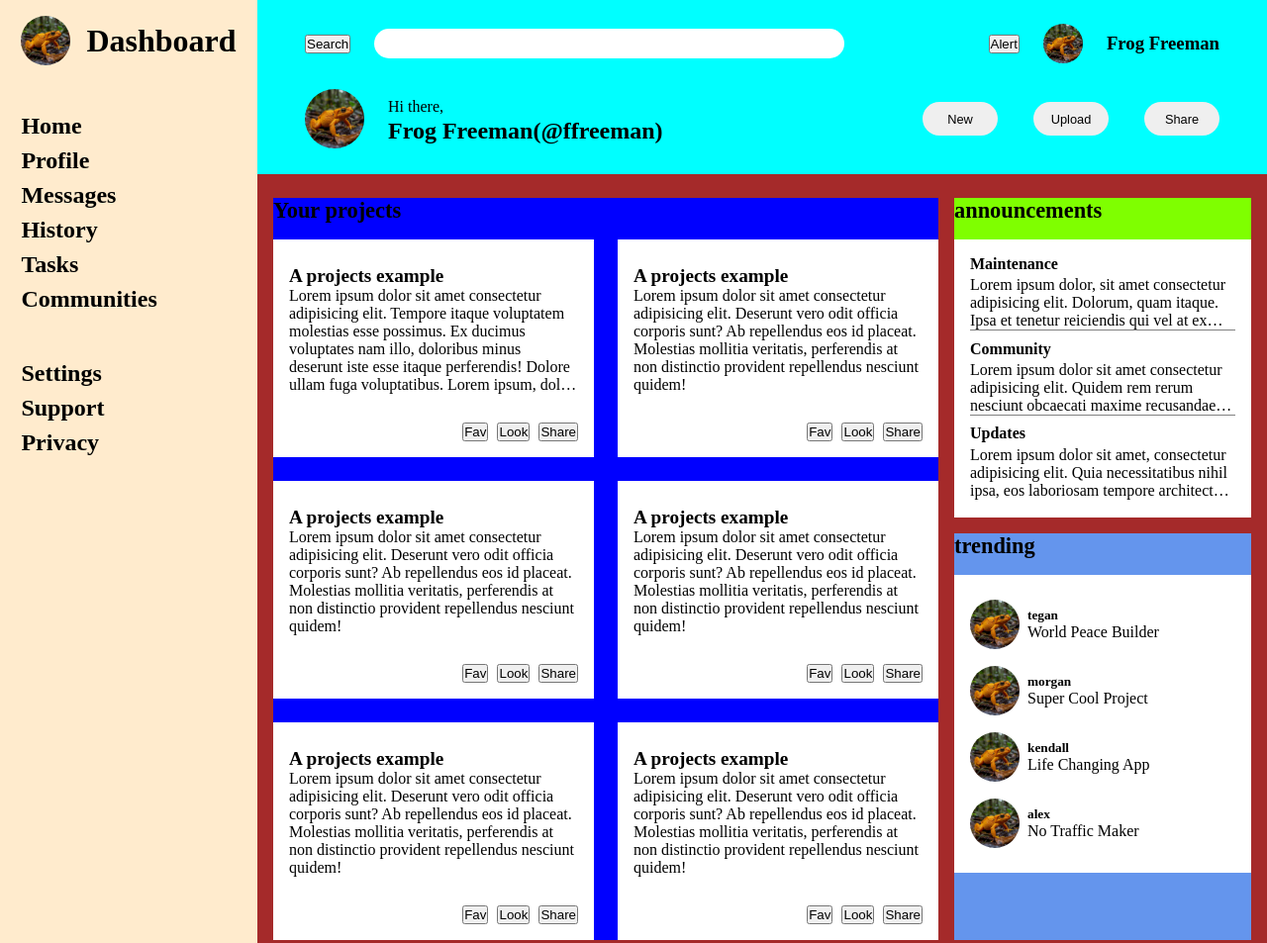
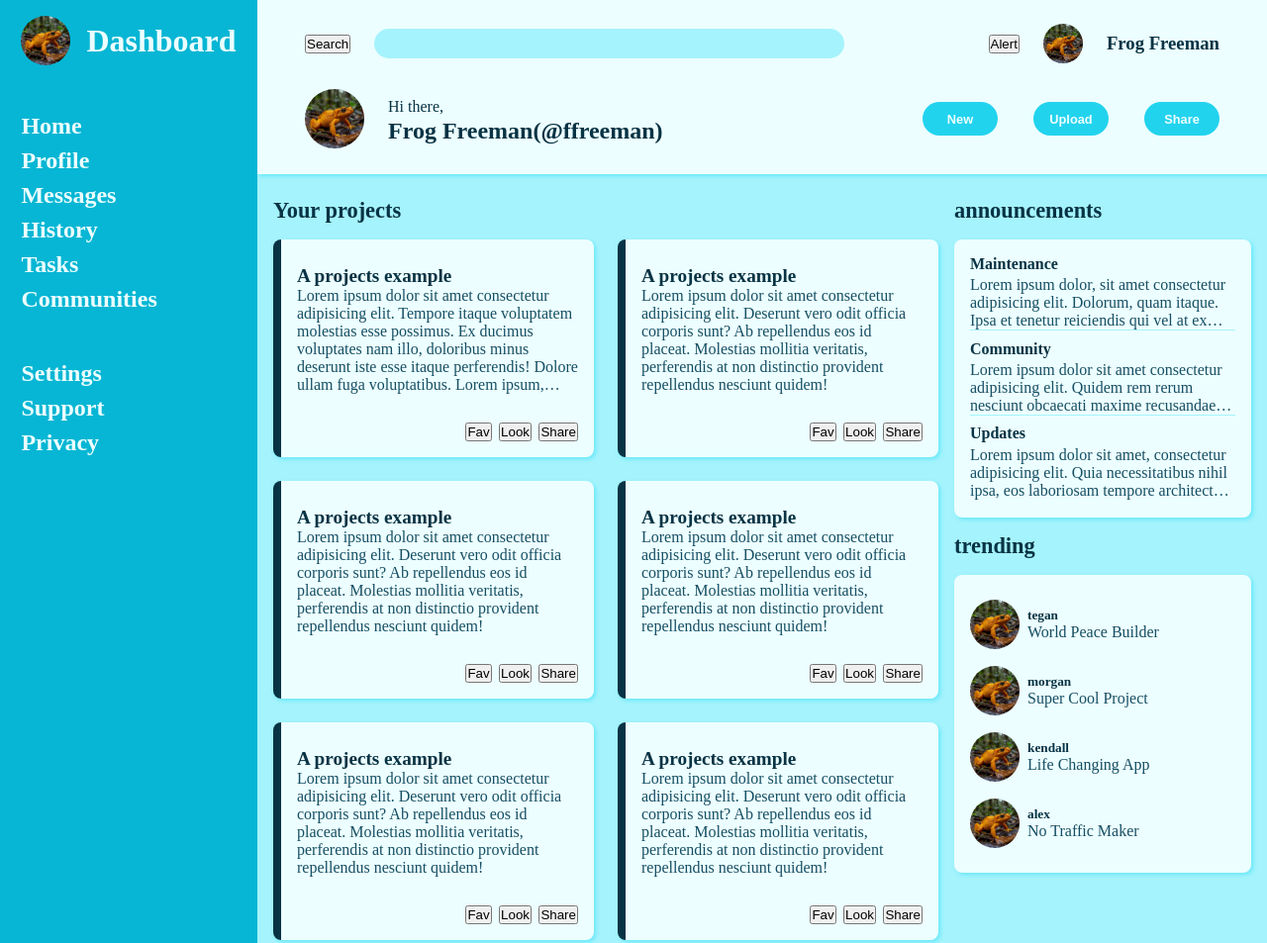
Before and after one commit to maj-dan/admin-dashboard, a plain HTML site: page index.html in a window 1280 px wide. Shown: the top 953 px of the page at 99% size. Drawn offline with Linux system fonts and the light colour scheme.

Commit message:
Apply colors, shadows and border radius

```diff
--- a/css/style.css
+++ b/css/style.css
@@ -1,6 +1,17 @@
 :root {
     font-size: 16px;
     --header-items-gap: 1.5rem;
+    --cyan-50: #ecfeff;
+    --cyan-100: #cffafe;
+    --cyan-200: #a5f3fc;
+    --cyan-300: #67e8f9;
+    --cyan-400: #22d3ee;
+    --cyan-500: #06b6d4;
+    --cyan-600: #0891b2;
+    --cyan-700: #0e7490;
+    --cyan-800: #155e75;
+    --cyan-900: #164e63;
+    --cyan-950: #083344;
 }
 
 * {
@@ -22,12 +33,16 @@ img {
     "aside header"
     "aside main";
     min-height: 100vh;
+
+    background-color: var(--cyan-200);
 }
 /*header*/
 .container > header {
     grid-area: header;
-    background-color: aqua;
+    background-color: var(--cyan-50);
+    color: var(--cyan-950);
     padding: var(--header-items-gap) min(3rem, 5%);
+    box-shadow: 2px 2px 4px var(--cyan-300);
 
     display: grid;
     grid-template-columns: 3fr 2fr;
@@ -52,6 +67,8 @@ header > div {
     border-radius: 1rem;
     font-size: 1rem;
     padding: 6px 1rem;
+    background-color: var(--cyan-200);
+    color: var(--cyan-950);
 }
 
 .current-user > img {
@@ -95,12 +112,16 @@ header > div {
     font-size: 0.8rem;
     border-radius: 1.1rem;
     width: 76px;
+    background-color: var(--cyan-400);
+    color: var(--cyan-50);
+    font-weight: bold;
 }
 /*-------------------------------------------------------*/
 /*sidebar*/
 .container > aside {
     grid-area: aside;
-    background-color: blanchedalmond;
+    background-color: var(--cyan-500);
+    color: var(--cyan-50);
     padding-top: 0.5rem;
 
     display: grid;
@@ -144,7 +165,6 @@ aside li:hover {
 /*main*/
 .container > main {
     grid-area: main;
-    background-color: brown;
     padding: 1.5rem 1rem;
 
     display: grid;
@@ -154,6 +174,8 @@ aside li:hover {
     grid-template-areas:
     "project announ"
     "project trend";
+
+    color: var(--cyan-950);
 }
 
 #projects > h3,
@@ -163,9 +185,20 @@ aside li:hover {
     margin-bottom: 1rem;
 }
 
+.project-card,
+.announ-container,
+.trend-container {
+    background-color: var(--cyan-50);
+    border-radius: 0.5rem;
+    box-shadow: 2px 2px 4px var(--cyan-300);
+}
+
+main p {
+    color: var(--cyan-900);
+}
+
 #projects {
     grid-area: project;
-    background-color: blue;
 }
 
 .projects-container {
@@ -177,7 +210,7 @@ aside li:hover {
 .project-card {
     height: 220px;
     padding: 1rem;
-    background-color: white;
+    border-left: 0.5rem solid var(--cyan-950);
     display: grid;
     grid-template-columns: 1fr;
     grid-template-rows: 2rem min-content 1fr;
@@ -206,7 +239,6 @@ aside li:hover {
 
 #announcements {
     grid-area: announ;
-    background-color: chartreuse;
 
     display: grid;
     grid-template-columns: 1fr;
@@ -218,7 +250,6 @@ aside li:hover {
     display: grid;
     grid-template-rows: repeat(3, 1fr);
     gap: 0.5rem;
-    background-color: white;
 }
 
 .announ-container > div {
@@ -226,7 +257,7 @@ aside li:hover {
 }
 
 .announ-container > div:nth-child(-n + 2) {
-    border-bottom: 1px solid gray;
+    border-bottom: 1px solid var(--cyan-200);
 }
 
 .announ-container > div > h4 {
@@ -243,11 +274,9 @@ aside li:hover {
 
 #trending {
     grid-area: trend;
-    background-color: cornflowerblue;
 }
 
 .trend-container {
-    background-color: white;
     height: 301px;
     padding: 1rem;
 
```
